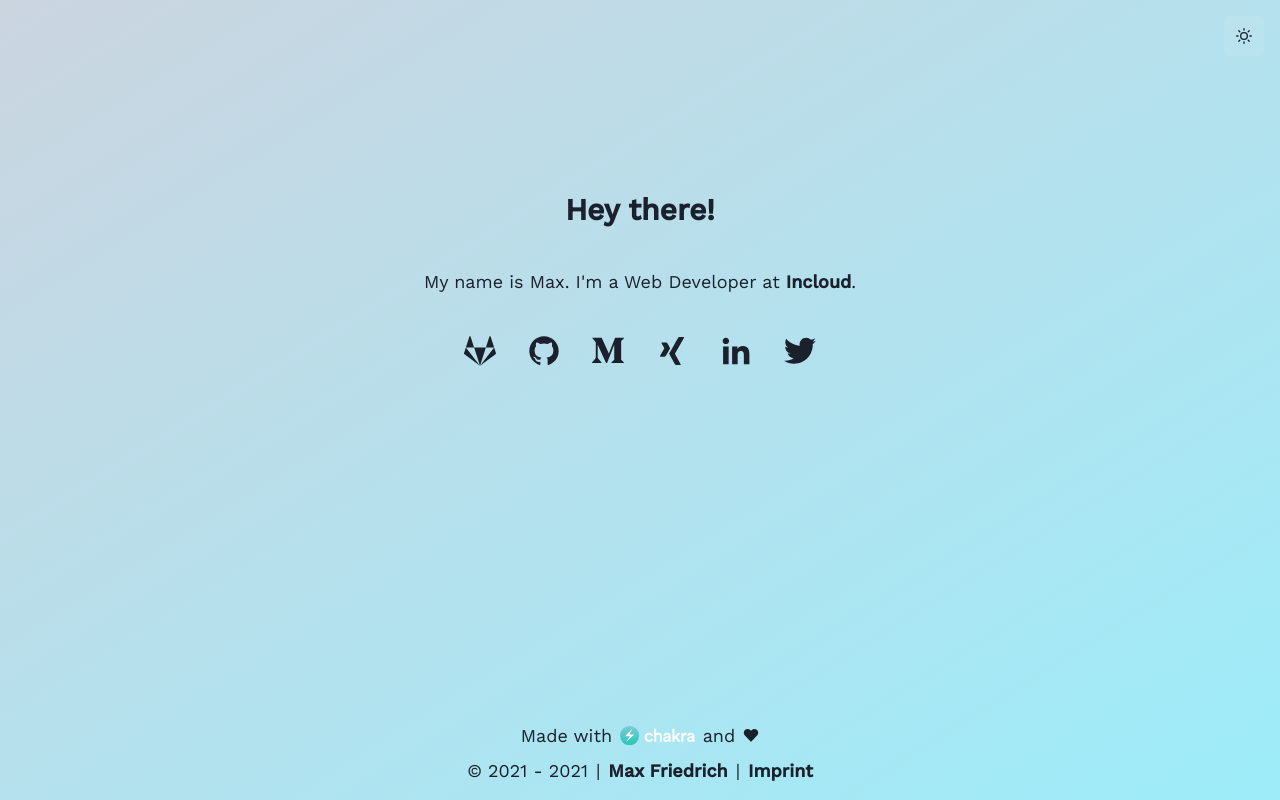
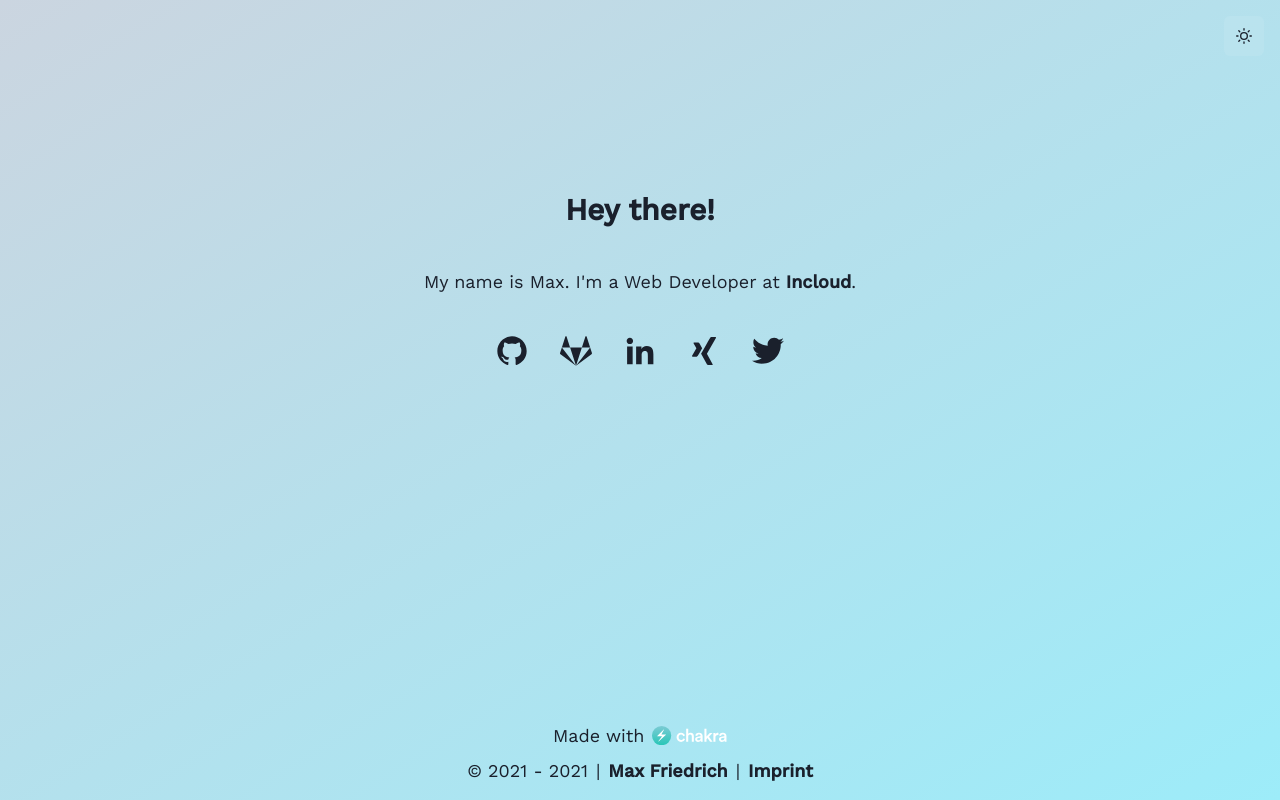
Before and after one commit to m4x3d/friedrich.dev, a Next.js app: page / in a window 1280 px wide. Built offline with nearby package versions, Linux system fonts and the light colour scheme.

Commit message:
refactor: reorder social links

```diff
--- a/components/Layout/PageFooter.tsx
+++ b/components/Layout/PageFooter.tsx
@@ -1,10 +1,7 @@
-import { HStack, Icon, Link, Text, VStack } from '@chakra-ui/react';
+import { HStack, Link, Text, VStack } from '@chakra-ui/react';
 import NextLink from 'next/link';
 import type { FunctionComponent } from 'react';
-import { FaHeart } from 'react-icons/fa';
 import { ChakraLogo } from '../ChakraLogo';
-
-const FooterDivider = () => <Text px="0.5rem">|</Text>;
 
 export const PageFooter: FunctionComponent = () => (
   <VStack pos="absolute" bottom="1rem" w="full">
@@ -13,10 +10,8 @@ export const PageFooter: FunctionComponent = () => (
       <Link href="https://chakra-ui.com/">
         <ChakraLogo cursor="pointer" h="1.25rem" pb="0.05rem" />
       </Link>
-      <Text>and</Text>
-      <Icon as={FaHeart} pb="0.1rem" />
     </HStack>
-    <HStack divider={<FooterDivider />}>
+    <HStack divider={<Text px="0.5rem">|</Text>}>
       <Text>&copy; 2021 - {new Date().getFullYear()}</Text>
       <Text fontWeight="bold">
         <Link as={NextLink} href="/">
--- a/components/SocialMediaLinks.tsx
+++ b/components/SocialMediaLinks.tsx
@@ -1,27 +1,24 @@
 import { HStack, Icon, Link, LinkProps } from '@chakra-ui/react';
 import type { FunctionComponent } from 'react';
 import { FaGitlab, FaXing } from 'react-icons/fa';
-import { GrGithub, GrLinkedinOption, GrMedium, GrTwitter } from 'react-icons/gr';
+import { GrGithub, GrLinkedinOption, GrTwitter } from 'react-icons/gr';
 
 export const SocialMediaLinks: FunctionComponent<LinkProps> = ({
   h = '2rem',
   boxSize = '2rem',
 }) => (
   <HStack spacing="2rem">
+    <Link href="https://github.com/m4x3d" h={h}>
+      <Icon as={GrGithub} boxSize={boxSize} />
+    </Link>
     <Link href="https://gitlab.com/m4x3d" h={h}>
       <Icon as={FaGitlab} boxSize={boxSize} />
     </Link>
-    <Link href="https://github.com/m4x3d" h={h}>
-      <Icon as={GrGithub} boxSize={boxSize} />
-    </Link>
-    <Link href="https://medium.com/@m4x3d" h={h}>
-      <Icon as={GrMedium} boxSize={boxSize} />
+    <Link href="https://www.linkedin.com/in/max-friedrich-119852206/" h={h}>
+      <Icon as={GrLinkedinOption} boxSize={boxSize} />
     </Link>
     <Link href="https://www.xing.com/profile/Max_Friedrich46/cv" h={h}>
       <Icon as={FaXing} boxSize={boxSize} />
-    </Link>
-    <Link href="https://www.linkedin.com/in/max-friedrich-119852206/" h={h}>
-      <Icon as={GrLinkedinOption} boxSize={boxSize} />
     </Link>
     <Link href="https://twitter.com/m4x3d_" h={h}>
       <Icon as={GrTwitter} boxSize={boxSize} />
```
